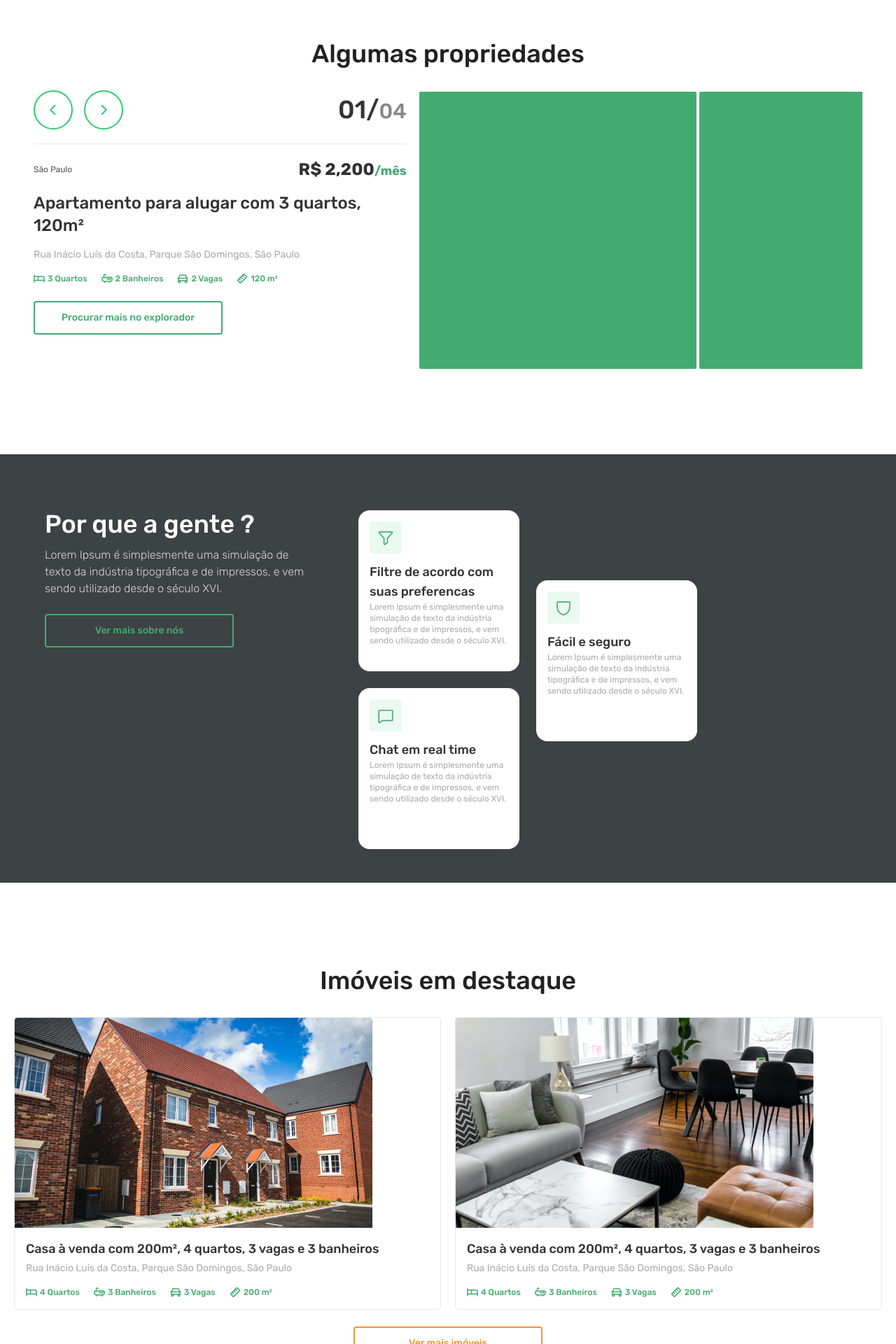
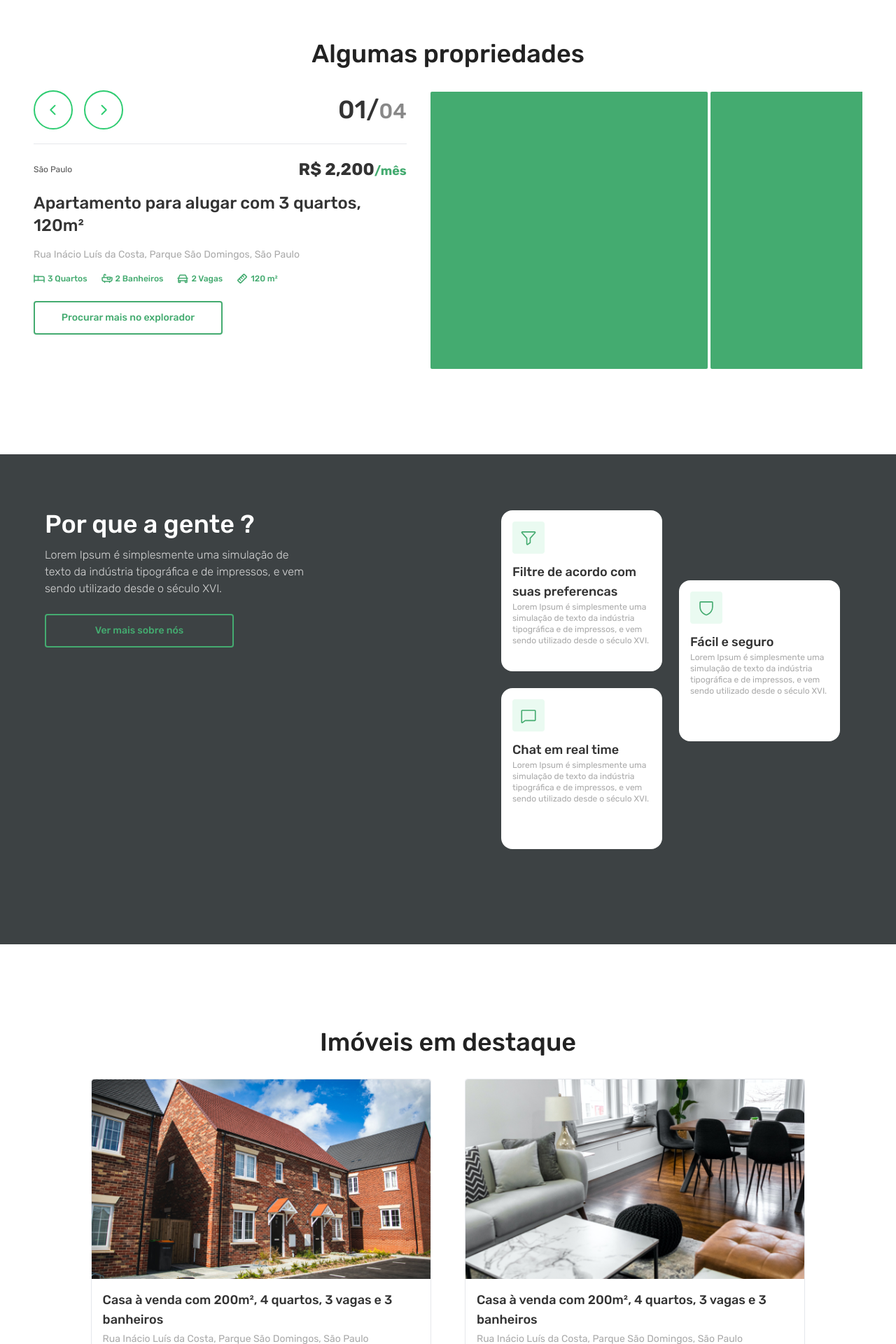
Before and after one commit to Douglaskav/Ap76-Web, a React (Create React App) app: page / in a window 1280 px wide. Shown: the part 1300-3220 px from the top of the page at 70% size. Built offline with nearby package versions, Linux system fonts and the light colour scheme.

Commit message:
fixing some gaps

```diff
--- a/src/components/Footer/index.jsx
+++ b/src/components/Footer/index.jsx
@@ -2,7 +2,7 @@ import LogoImage from "../../assets/Logo.svg";
 
 export function Footer() {
   return (
-    <div className="w-[100%] flex h-[300px] bg-[#E5F6EC] mt-[120px] p-12">
+    <div className="w-[100%] flex justify-around h-[300px] bg-[#E5F6EC] mt-[120px] p-12">
       <div>
         <div className="flex items-center">
           <img
--- a/src/screens/Home/components/FeaturedProperties/index.jsx
+++ b/src/screens/Home/components/FeaturedProperties/index.jsx
@@ -9,8 +9,8 @@ export function FeaturedProperties() {
         Imóveis em destaque
       </h1>
 
-      <div className="w-full flex flex-row flex-nowrap items-center jusitfy-center mt-8">
-        <div class="border rounded w-1/2 ml-5">
+      <div className="w-full flex flex-row flex-nowrap items-center justify-center mt-8">
+        <div class="border rounded w-[38%] mr-6">
           <div>
             <img
               src={ImovelImage1}
@@ -34,7 +34,7 @@ export function FeaturedProperties() {
           </div>
         </div>
 
-        <div class="border rounded w-1/2 mx-5">
+        <div class="border rounded w-[38%] ml-6">
           <div>
             <img
               src={ImovelImage2}
--- a/src/screens/Home/components/SomeProperties/index.jsx
+++ b/src/screens/Home/components/SomeProperties/index.jsx
@@ -48,7 +48,7 @@ export function SomeProperties() {
           </button>
         </div>
 
-        <div className="flex items-center ml-4 overflow-y-hidden">
+        <div className="flex items-center ml-8 overflow-y-hidden">
           <div className="min-w-[400px] h-[400px] rounded border-2 border-[#fff] bg-primary-700" />
           <div className="min-w-[400px] h-[400px] rounded border-2 border-[#fff] bg-primary-700" />
           <div className="min-w-[400px] h-[400px] rounded border-2 border-[#fff] bg-primary-700" />
--- a/src/screens/Home/components/WhyUs/index.jsx
+++ b/src/screens/Home/components/WhyUs/index.jsx
@@ -2,7 +2,7 @@ import { Chat, Funnel, Shield } from "phosphor-react";
 
 export function WhyUs() {
   return (
-    <div className="w-[100%] bg-[#3D4244] mt-[120px] flex pb-12">
+    <div className="w-[100%] h-[700px] flex justify-between bg-[#3D4244] mt-[120px] flex pb-10">
       <div className="mt-20 ml-16">
         <h3 className="text-4xl font-medium text-[#fff]">Por que a gente ?</h3>
         <p className="max-w-sm mt-3 font-light text-md text-[#D8D8D8]">
@@ -14,7 +14,7 @@ export function WhyUs() {
         </button>
       </div>
 
-      <div className="mt-20 ml-16">
+      <div className="mt-20 mr-20">
         <ul className="flex flex-wrap">
           <div>
             <li className="w-[230px] h-[230px] rounded-2xl bg-[#fff] p-4 mb-6 mr-6">
```
